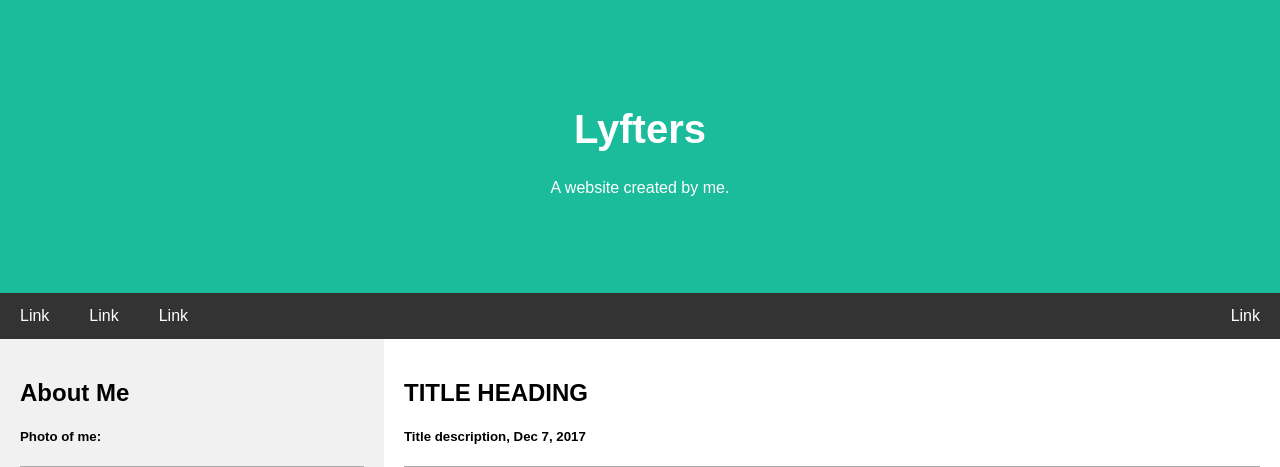
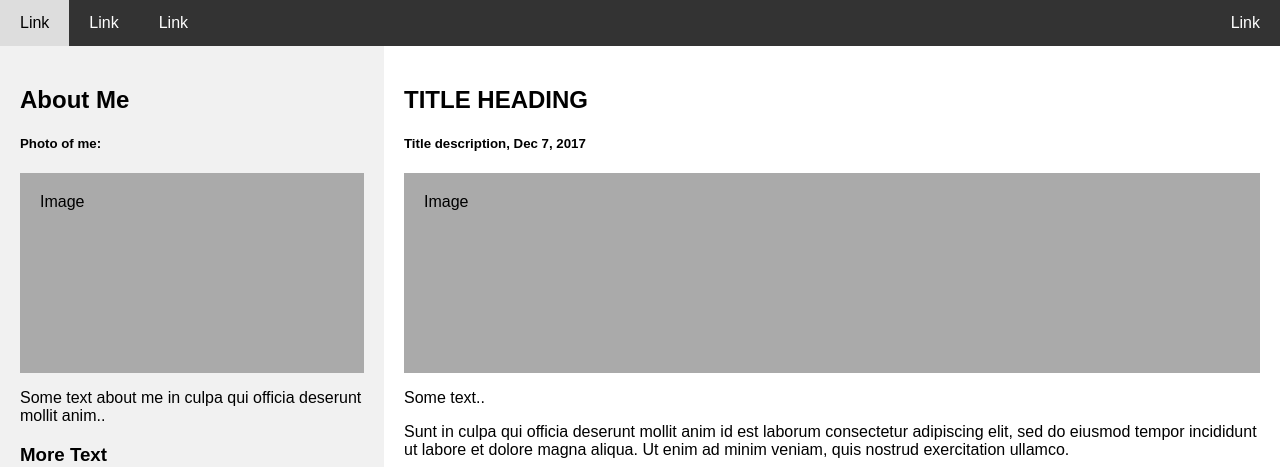
Before and after one commit to Vosnils18/Lyfters, a PHP site: page /index.php in a window 1280 px wide. Shown: the top 467 px of the page. Run offline with PHP 8.4, Linux system fonts and the light colour scheme.

Commit message:
Geen idee tbh im sorry

```diff
--- a/includes/header.php
+++ b/includes/header.php
@@ -13,10 +13,7 @@ session_start();
 </head>
 
 <header>
-    <div class="header">
-        <h1>Lyfters</h1>
-        <p>A website created by me.</p>
-    </div>
+    <div class="header"></div>
 
     <div class="navbar">
         <a href="#">Link</a>
--- a/index.php
+++ b/index.php
@@ -7,6 +7,7 @@ include_once 'includes/header.php';
 <link rel="stylesheet" href="style/stylesheet.css">
 
 <body>
+<div class="header"></div>
 
 <div class="row">
     <div class="side">
--- a/style/stylesheet.css
+++ b/style/stylesheet.css
@@ -6,14 +6,6 @@
 body {
     font-family: Arial, Helvetica, sans-serif;
     margin: 0;
-}
-
-/* Header/logo Title */
-.header {
-    padding: 80px;
-    text-align: center;
-    background: #1abc9c;
-    color: white;
 }
 
 /* Increase the font size of the heading */
@@ -46,6 +38,16 @@ body {
 .navbar a:hover {
     background-color: #ddd;
     color: black;
+}
+
+.wallpaper {
+    padding: 80px;
+    text-align: center;
+    background-image: url("../images/logo_V2_large.png");
+    background-position: center;
+    background-repeat: no-repeat;
+    background-size: contain;
+    color: white;
 }
 
 /* Column container */
```
